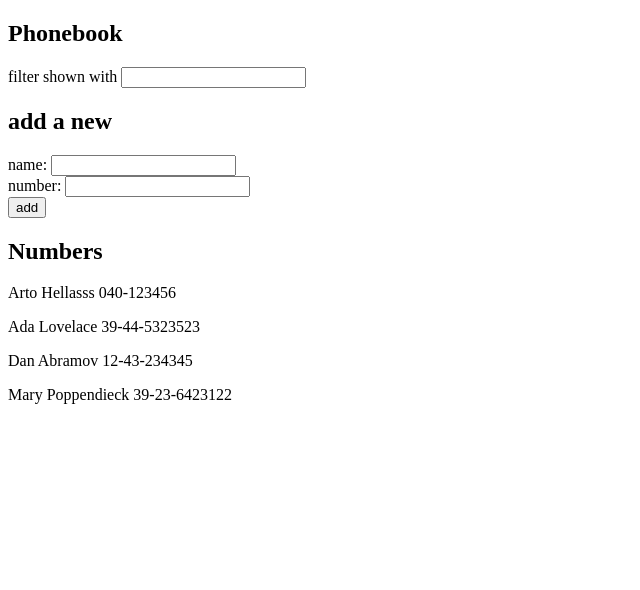
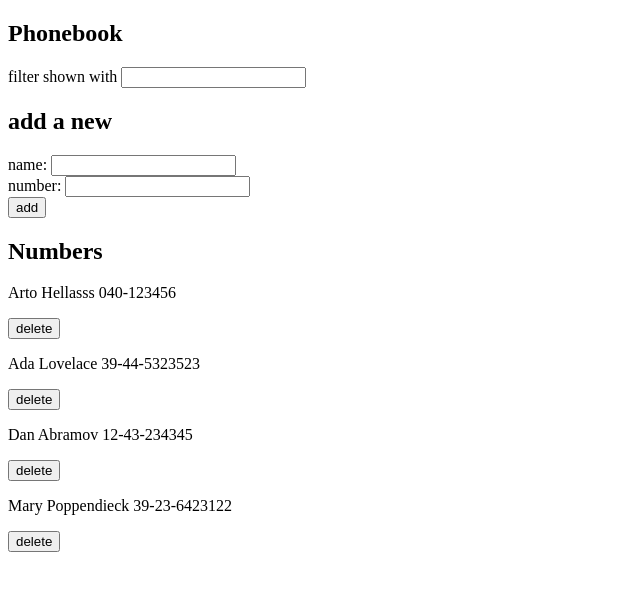
Before and after one commit to clio209/full_stack_open_2023, a React (Vite) app in the folder part2/phonebook/: page / in a window 1280 px wide. Shown: the top 590 px of the page, without its empty margins (0-640 px from the left). Built offline with nearby package versions, Linux system fonts and the light colour scheme; data requests are answered from the project's data file.

Commit message:
2.14 削除機能の追加

```diff
--- a/part2/phonebook/src/App.jsx
+++ b/part2/phonebook/src/App.jsx
@@ -58,6 +58,19 @@ const App = () => {
     setFilterName(event.target.value)
   }
 
+  const deletePerson = (id) => {
+    const person = persons.find(person => person.id === id)
+    const result = window.confirm(`Delete ${person.name} ?`)
+    if (result) {
+      axios
+      .delete(`http://localhost:3001/persons/${id}`)
+      .then(response => {
+        console.log(response)
+      })
+    }
+    setPersons(persons.filter(person => person.id !== id))
+  }
+
   return (
     <div>
       <h2>
@@ -81,6 +94,7 @@ const App = () => {
       <Persons
         persons={persons}
         filterName={filterName}
+        deletePerson={deletePerson}
       />
     </div>
   )
--- a/part2/phonebook/src/components/Persons.jsx
+++ b/part2/phonebook/src/components/Persons.jsx
@@ -1,11 +1,16 @@
 import axios from 'axios'
 const baseUrl = 'http://localhost:3001/persons'
 
-const Persons = ({ persons, filterName }) => {
+const Persons = ({ persons, filterName, deletePerson }) => {
   const filteredPersons = persons.filter(person => person.name.includes(filterName))
   return (
     <div>
-      {filteredPersons.map(person => <p key={person.id}>{person.name} {person.number}</p>)}
+      {filteredPersons.map(person => (
+      <div key={person.id}>
+        <p>{person.name} {person.number} </p>
+      <button onClick={() => deletePerson(person.id)}>delete</button>
+      </div>
+      ))}
     </div>
   );
 }
```
